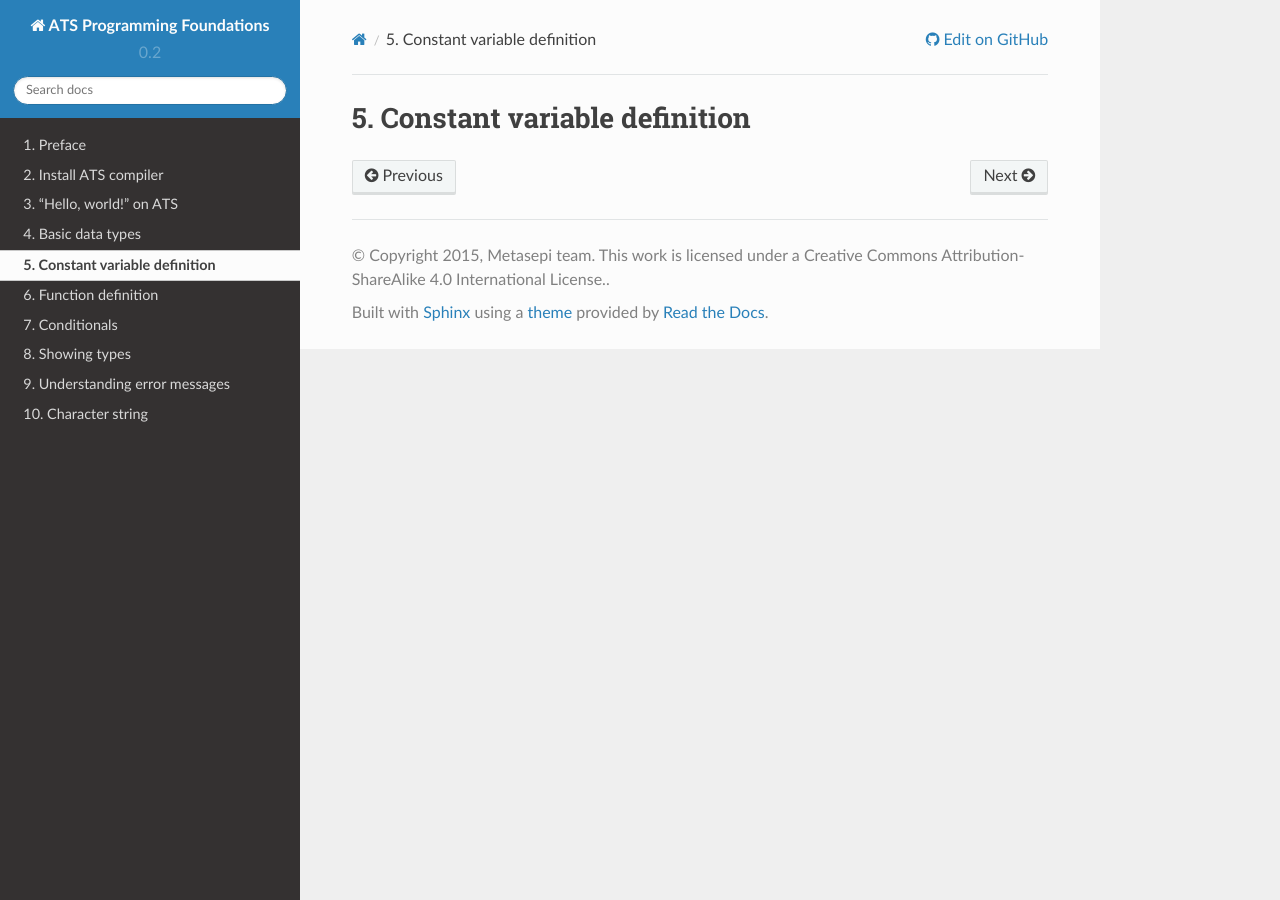
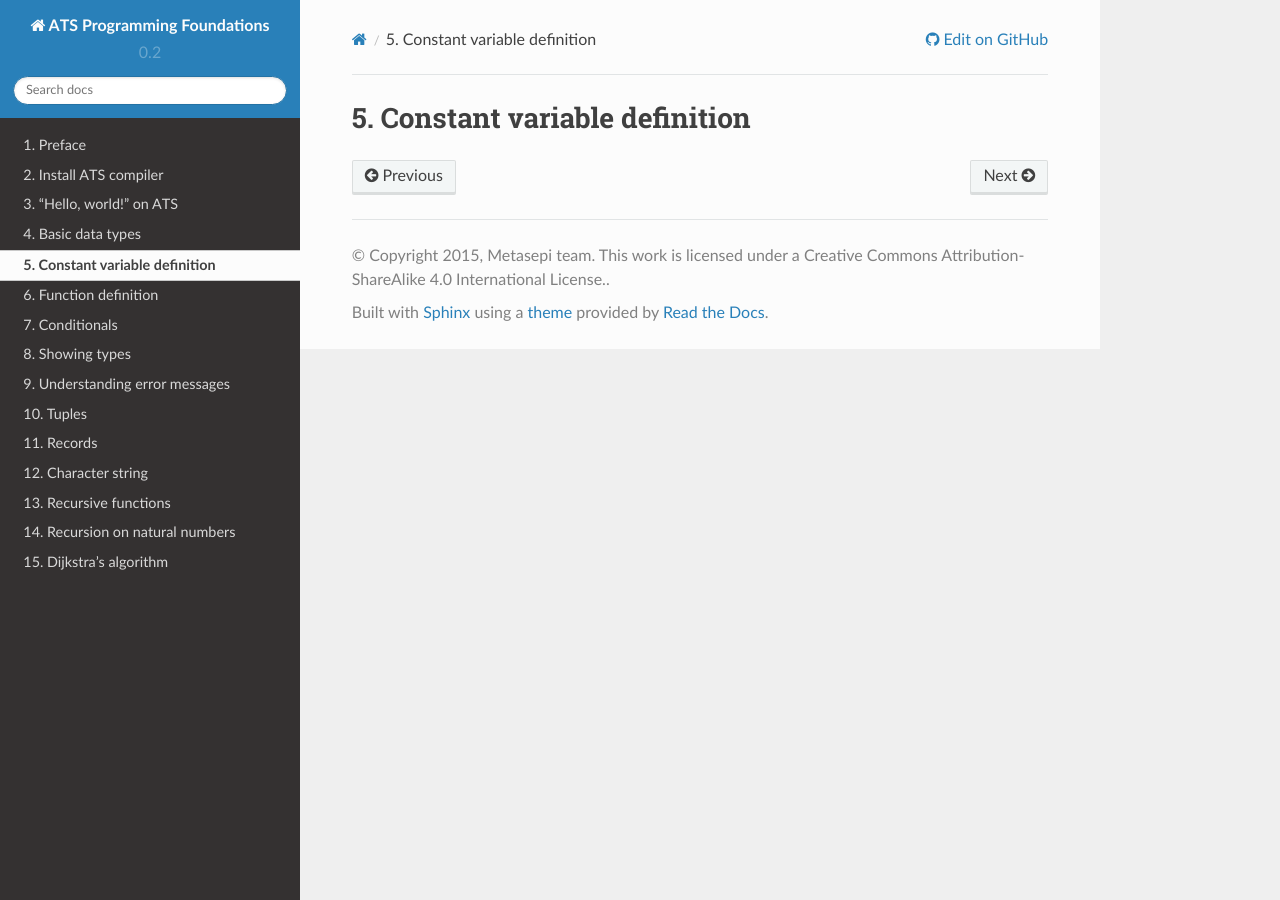
Before and after one commit to jats-ug/ATS_Foundations, a Sphinx documentation site: the page built from source/constant_var_definition.rst, in a window 1280 px wide. Built offline with Sphinx 7.4.7 and the Read the Docs theme 2.0.0, drawn with Linux system fonts in a browser that asks for light colours; pages that are not in the unit, such as notebooks, are missing from menus.

Commit message:
Add new chapters

```diff
--- /dev/null
+++ b/source/dijkstras_algorithm.rst
@@ -0,0 +1,3 @@
+====================
+Dijkstra's algorithm
+====================
--- /dev/null
+++ b/source/nat_recursion.rst
@@ -0,0 +1,3 @@
+============================
+Recursion on natural numbers
+============================
--- /dev/null
+++ b/source/record.rst
@@ -0,0 +1,3 @@
+=======
+Records
+=======
--- /dev/null
+++ b/source/recursive_function.rst
@@ -0,0 +1,3 @@
+===================
+Recursive functions
+===================
--- /dev/null
+++ b/source/tuple.rst
@@ -0,0 +1,3 @@
+======
+Tuples
+======
```
Also changed, not shown: source/index.rst (+7 -1 lines), source/constant_var_definition.rst (renamed from source/name_definition.rst).
